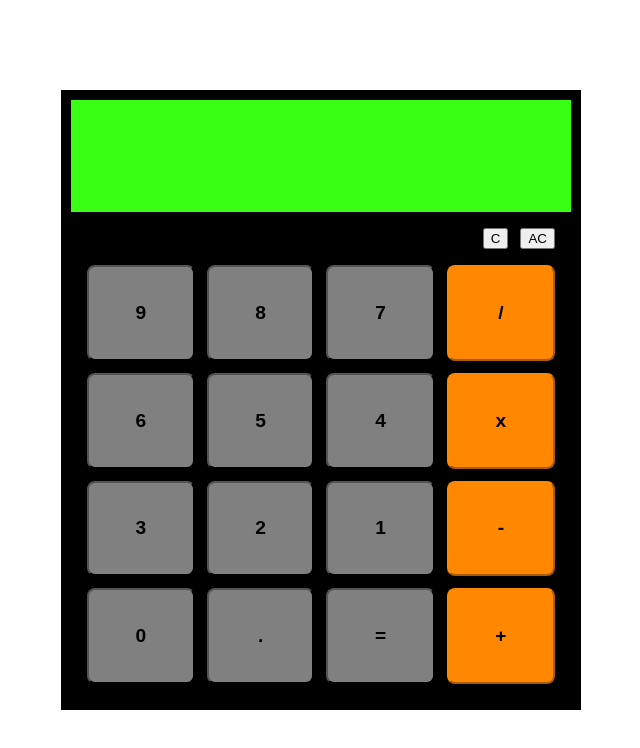
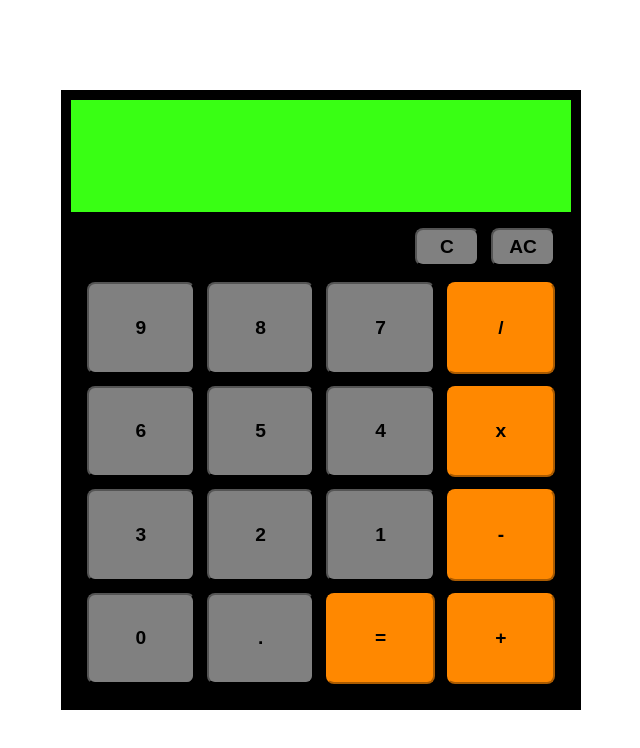
Before and after one commit to Thanmai-DL/calculator, a plain HTML site: page index.html in a window 1280 px wide. Shown: the whole page, without its empty margins (319-959 px from the left). Drawn offline with Linux system fonts and the light colour scheme.

Commit message:
New class c-btn and ac-btn

```diff
--- a/index.html
+++ b/index.html
@@ -11,8 +11,8 @@
     <div id="container" class="center">
         <div id="display"></div>
         <div id="clear">
-            <button class="clr-btn">C</button>
-            <button class="clr-btn">AC</button>
+            <button class="c-btn">C</button>
+            <button class="ac-btn">AC</button>
         </div>
         <div id="box">
             <div id="numbers">
@@ -30,7 +30,7 @@
                 <input type="button" class="op-btn" value="-">
                 <input type="button" class="num-btn" value="0">
                 <input type="button" class="num-btn" value=".">
-                <input type="button" class="num-btn" value="=">
+                <input type="button" class="op-btn" value="=">
                 <input type="button" class="op-btn" value="+">
             </div>
         </div>
```
